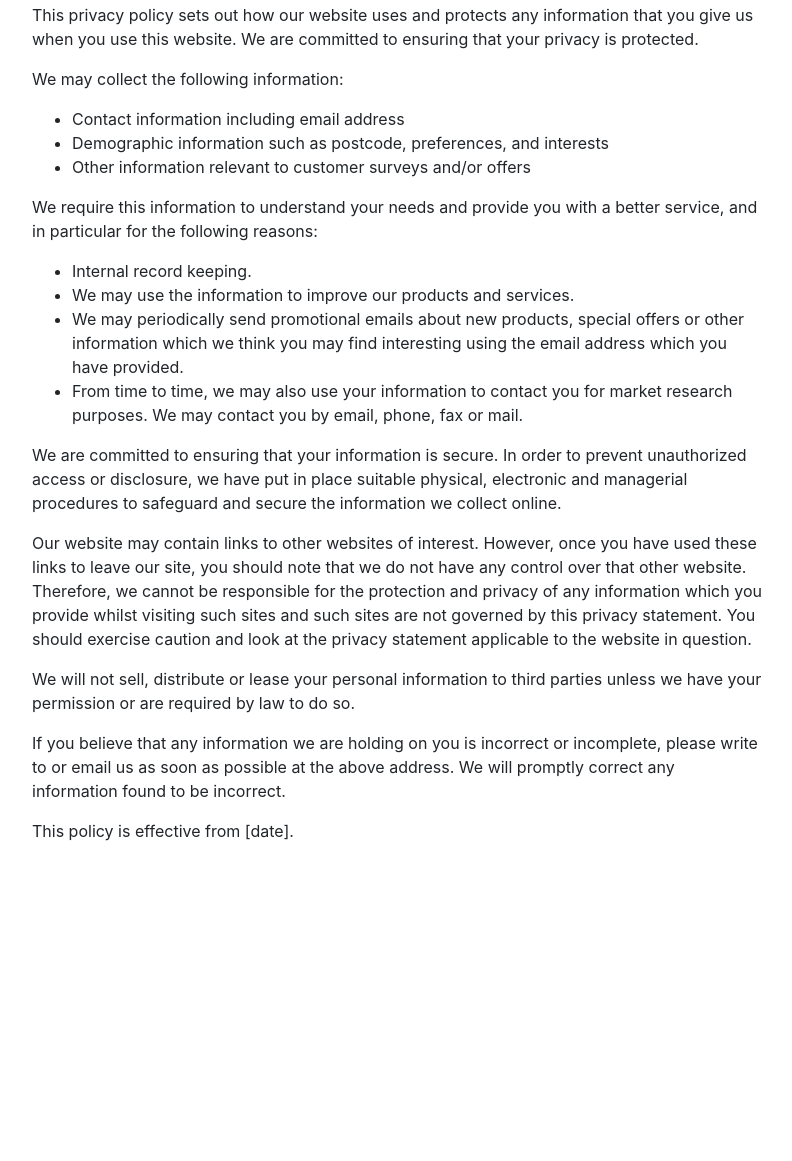
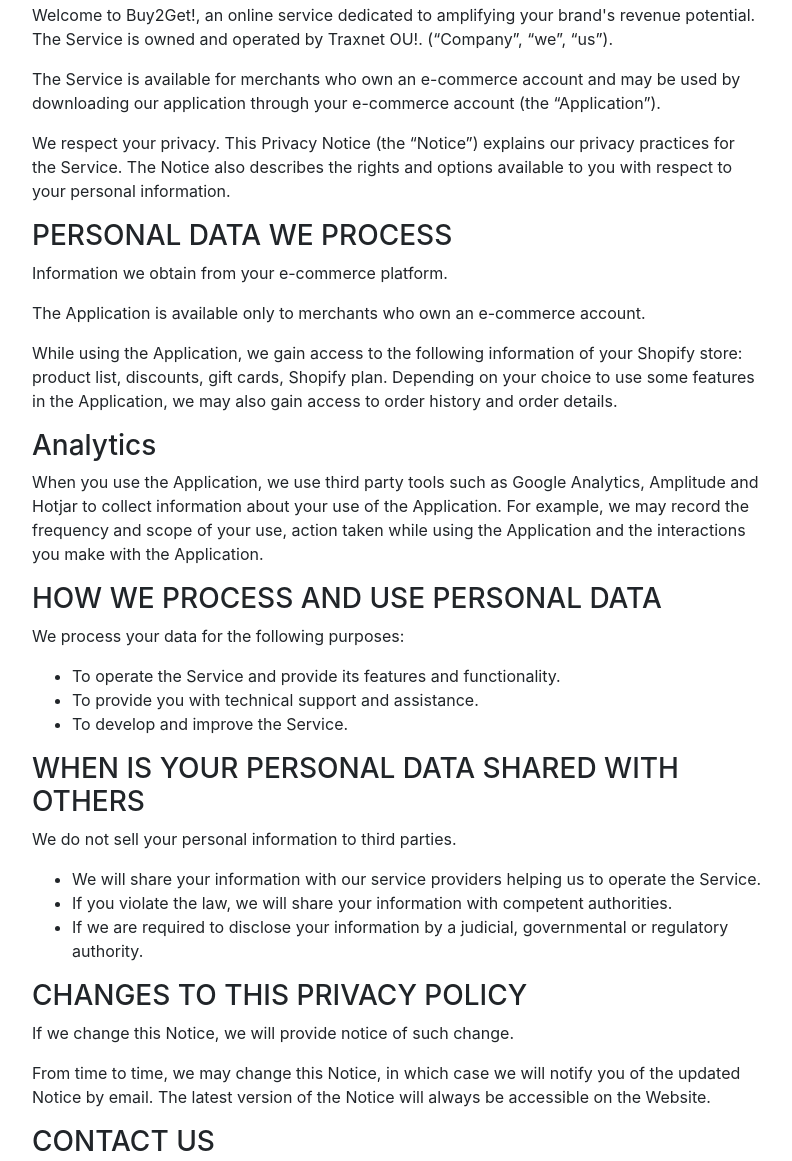
Before and after one commit to Extensell/extensell.github.io, a plain HTML site: page index.html in a window 1280 px wide. Shown: the part 137-1298 px from the top of the page, without its empty margins (243-1035 px from the left). Before the commit the page ends 1016 px from the top, so only its background shows below. Drawn offline with nearby package versions, Linux system fonts and the light colour scheme.

Commit message:
update privacy content

```diff
--- a/index.html
+++ b/index.html
@@ -40,25 +40,36 @@
   <div class="row">
     <div class="col-md-8 offset-md-2">
       <h1 class="text-center mb-4">Privacy Policy</h1>
-      <p>This privacy policy sets out how our website uses and protects any information that you give us when you use this website. We are committed to ensuring that your privacy is protected.</p>
-      <p>We may collect the following information:</p>
+      <p>Welcome to Buy2Get!, an online service dedicated to amplifying your brand's revenue potential. The Service is owned and operated by Traxnet OU!. (“Company”, “we”, “us”).</p>
+      <p>The Service is available for merchants who own an e-commerce account and may be used by downloading our application through your e-commerce account (the “Application”).</p>
+      <p>We respect your privacy. This Privacy Notice (the “Notice”) explains our privacy practices for the Service. The Notice also describes the rights and options available to you with respect to your personal information.</p>
+      <h3>PERSONAL DATA WE PROCESS</h3>
+      <p>Information we obtain from your e-commerce platform.</p>
+      <p>The Application is available only to merchants who own an e-commerce account.</p>
+      <p>While using the Application, we gain access to the following information of your Shopify store: product list, discounts, gift cards, Shopify plan. Depending on your choice to use some features in the Application, we may also gain access to order history and order details.</p>
+      <h3>Analytics</h3>
+      <p>When you use the Application, we use third party tools such as Google Analytics, Amplitude and Hotjar to collect information about your use of the Application. For example, we may record the frequency and scope of your use, action taken while using the Application and the interactions you make with the Application.</p>
+      <h3>HOW WE PROCESS AND USE PERSONAL DATA</h3>
+      <p>We process your data for the following purposes:</p>
       <ul>
-        <li>Contact information including email address</li>
-        <li>Demographic information such as postcode, preferences, and interests</li>
-        <li>Other information relevant to customer surveys and/or offers</li>
+        <li>To operate the Service and provide its features and functionality.</li>
+        <li>To provide you with technical support and assistance.</li>
+        <li>To develop and improve the Service.</li>
       </ul>
-      <p>We require this information to understand your needs and provide you with a better service, and in particular for the following reasons:</p>
+      <h3>WHEN IS YOUR PERSONAL DATA SHARED WITH OTHERS</h3>
+      <p>We do not sell your personal information to third parties.</p>
       <ul>
-        <li>Internal record keeping.</li>
-        <li>We may use the information to improve our products and services.</li>
-        <li>We may periodically send promotional emails about new products, special offers or other information which we think you may find interesting using the email address which you have provided.</li>
-        <li>From time to time, we may also use your information to contact you for market research purposes. We may contact you by email, phone, fax or mail.</li>
+        <li>We will share your information with our service providers helping us to operate the Service.</li>
+        <li>If you violate the law, we will share your information with competent authorities.</li>
+        <li>If we are required to disclose your information by a judicial, governmental or regulatory authority.</li>
       </ul>
-      <p>We are committed to ensuring that your information is secure. In order to prevent unauthorized access or disclosure, we have put in place suitable physical, electronic and managerial procedures to safeguard and secure the information we collect online.</p>
-      <p>Our website may contain links to other websites of interest. However, once you have used these links to leave our site, you should note that we do not have any control over that other website. Therefore, we cannot be responsible for the protection and privacy of any information which you provide whilst visiting such sites and such sites are not governed by this privacy statement. You should exercise caution and look at the privacy statement applicable to the website in question.</p>
-      <p>We will not sell, distribute or lease your personal information to third parties unless we have your permission or are required by law to do so.</p>
-      <p>If you believe that any information we are holding on you is incorrect or incomplete, please write to or email us as soon as possible at the above address. We will promptly correct any information found to be incorrect.</p>
-      <p>This policy is effective from [date].</p>
+      <h3>CHANGES TO THIS PRIVACY POLICY</h3>
+      <p>If we change this Notice, we will provide notice of such change.</p>
+      <p>From time to time, we may change this Notice, in which case we will notify you of the updated Notice by email. The latest version of the Notice will always be accessible on the Website.</p>
+      <h3>CONTACT US</h3>
+      <p>You can contact us at info@extensell.com.</p>
+      <p>If you have any questions or requests concerning your personal data or about our privacy practices, you may contact us at: info@extensell.com.</p>
+      <p><strong>Last Update:</strong> May 1st, 2024</p>
     </div>
   </div>
 </div>
```
